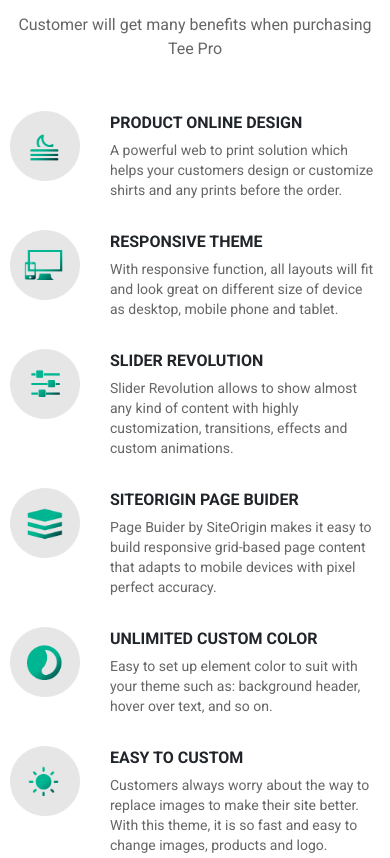
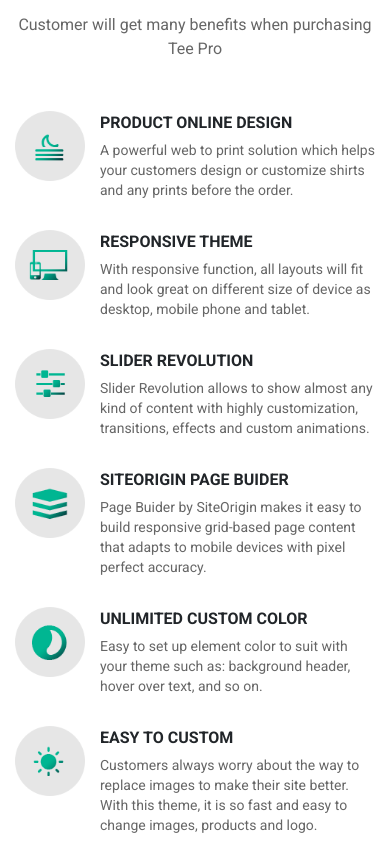
Before and after one commit to nobitasan1996/teepro, a plain HTML site: page index.html in a window 390 px wide. Shown: the part 978-1836 px from the top of the page. Drawn offline with Linux system fonts and the light colour scheme.

Commit message:
no message

```diff
--- a/css/style.scss
+++ b/css/style.scss
@@ -599,18 +599,18 @@
     .section-value {
         .block-item{
             .block-image{
-                width: 90px;
-                padding-left: 10px;
-                padding-right: 10px;
+                width: 85px;
+                padding-left: 15px;
+                padding-right: 0px;
                 img{
                     width: 70px;
                     height: 70px;
                 }
             }
             .block-text{
-                width: calc(100% - 100px);
-                padding-left: 10px;
-                padding-right: 10px;
+                width: calc(100% - 85px);
+                padding-left: 15px;
+                padding-right: 15px;
             }
         }
         .container{
```
Also changed, not shown: css/style.css, 1 other file.
